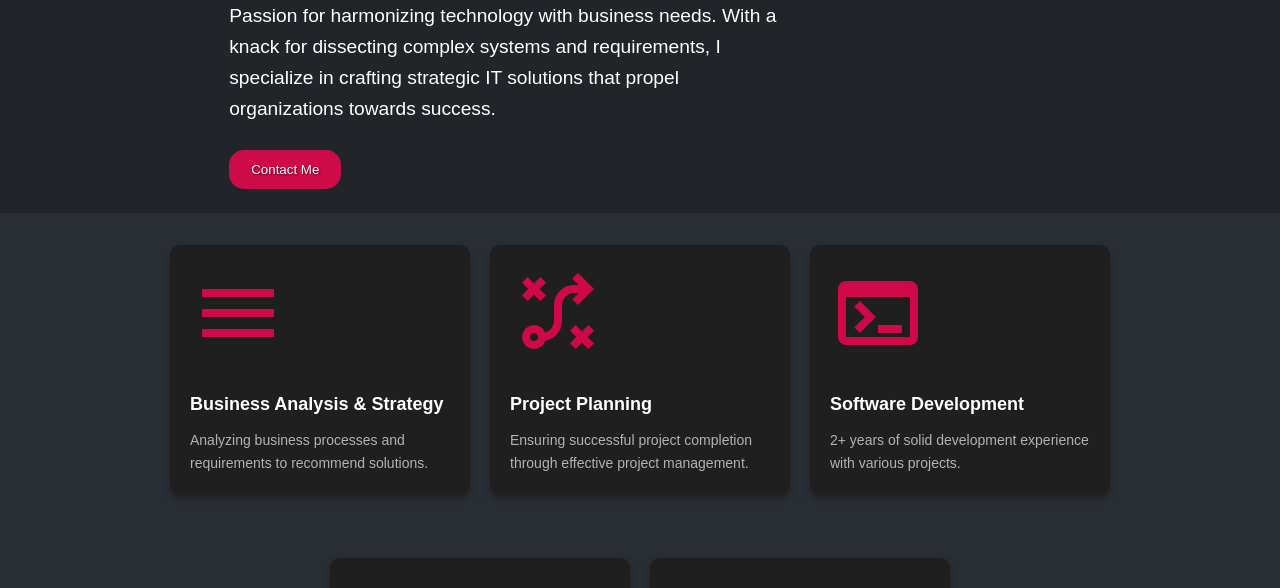
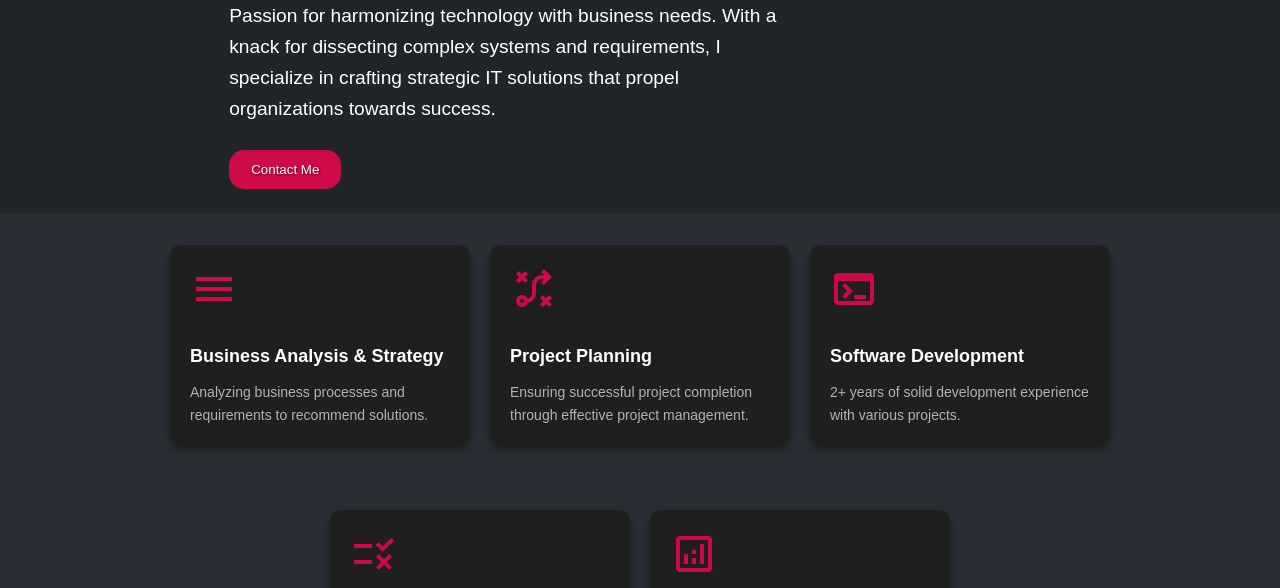
Before and after one commit to vkychan/vkychan.github.io, a plain HTML site: page index.html in a window 1280 px wide. Shown: the part 359-947 px from the top of the page. Drawn offline with Linux system fonts and the light colour scheme.

Commit message:
Update 4

```diff
--- a/index.html
+++ b/index.html
@@ -254,7 +254,7 @@
       <section id="skills">
         <div class="card-container">
           <div class="card">
-            <div class="card-icon"><img src="image/icon-menu.png"></div>
+            <div class="card-icon"><img src="image/icon-menu.png" style="width: 3rem;"></div>
             <div class="card-title">Business Analysis & Strategy</div>
             <div class="card-description">
               Analyzing business processes and requirements to recommend
@@ -262,7 +262,7 @@
             </div>
           </div>
           <div class="card">
-            <div class="card-icon"><img src="image/icon-project.png"></div>
+            <div class="card-icon"><img src="image/icon-project.png" style="width: 3rem;"></div>
             <div class="card-title">Project Planning</div>
             <div class="card-description">
               Ensuring successful project completion through effective project
@@ -270,7 +270,7 @@
             </div>
           </div>
           <div class="card">
-            <div class="card-icon"><img src="image/icon-code.png"></div>
+            <div class="card-icon"><img src="image/icon-code.png" style="width: 3rem;"></div>
             <div class="card-title">Software Development</div>
             <div class="card-description">
               2+ years of solid development experience with various projects.
@@ -279,7 +279,7 @@
         </div>
         <div class="card-container" style="margin-top: 4rem">
           <div class="card">
-            <div class="card-icon"><img src="image/icon-qa.png"></div>
+            <div class="card-icon"><img src="image/icon-qa.png" style="width: 3rem;"></div>
             <div class="card-title">Quality Assurance</div>
             <div class="card-description">
               Ensuring project meets high standards through rigorous testing and
@@ -287,7 +287,7 @@
             </div>
           </div>
           <div class="card">
-            <div class="card-icon"><img src="image/icon-data.png"></div>
+            <div class="card-icon"><img src="image/icon-data.png" style="width: 3rem;"></div>
             <div class="card-title">Data Analysis</div>
             <div class="card-description">
               Uncovering insights and making informed decisions from data.
```
